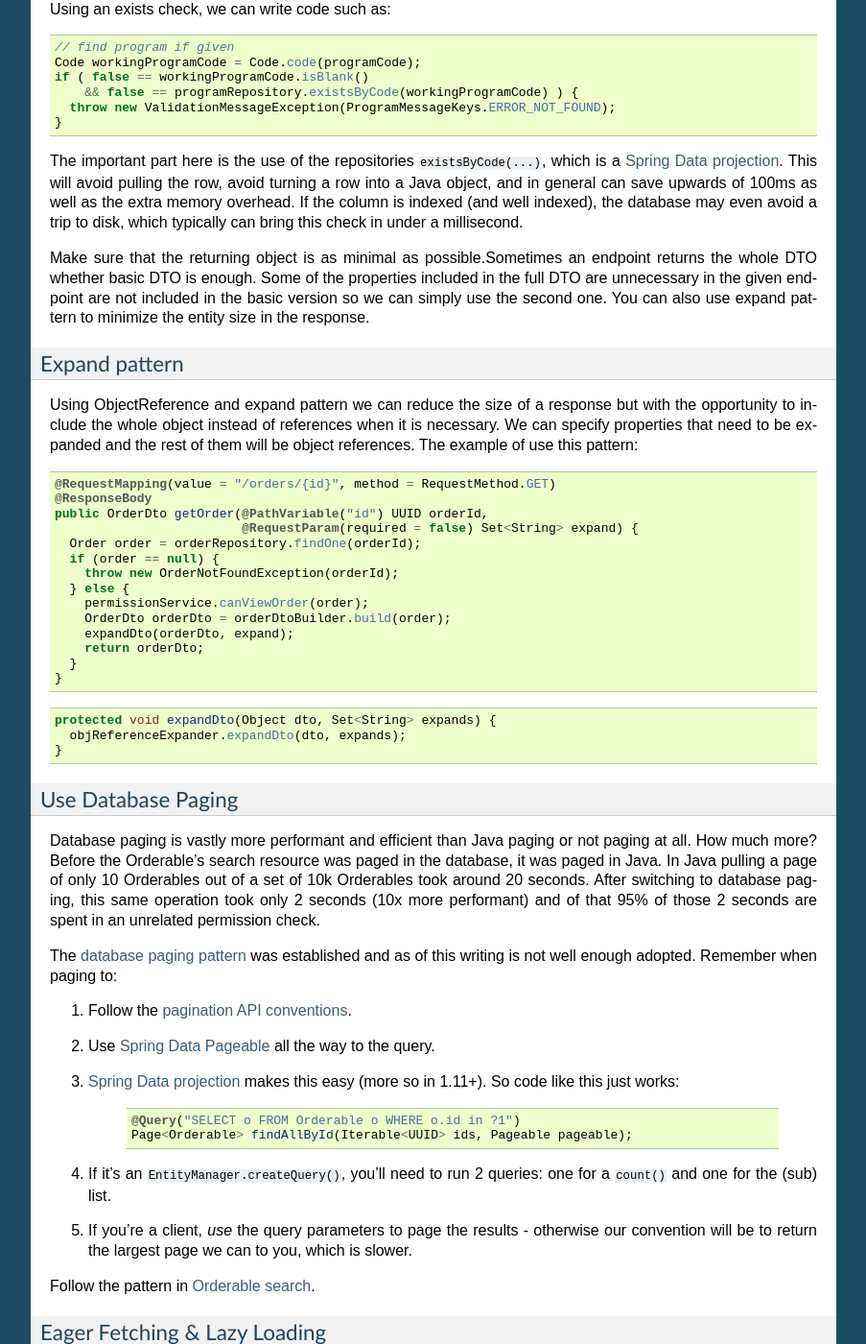
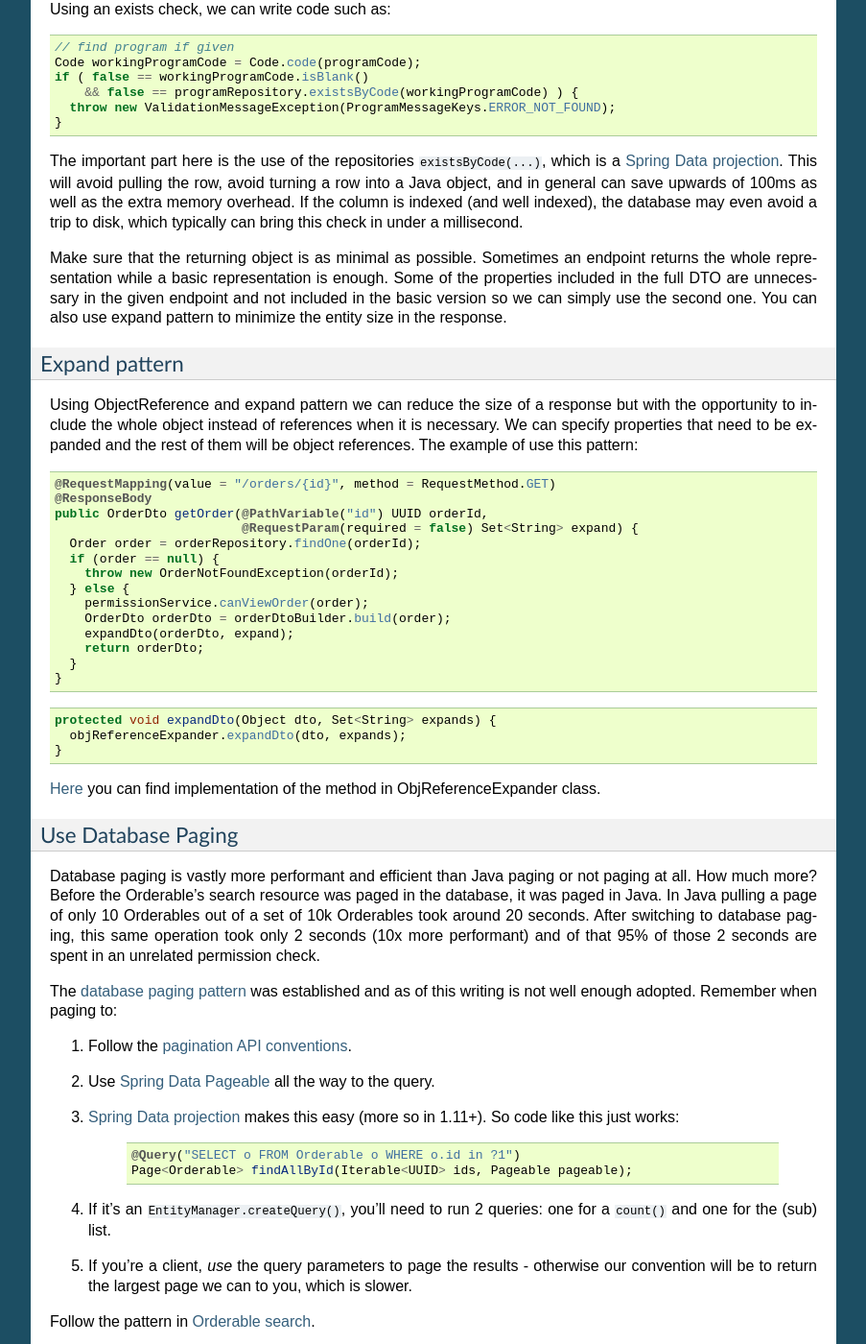
Before and after one commit to OpenLMIS/openlmis-ref-distro, a Sphinx documentation site: the page built from docs/source/conventions/performanceTips.rst, in a window 1280 px wide and 1400 px high, scrolled down 3243 px. Shown: the whole window at 96% size, without its empty margins (198-1101 px from the left). Built offline with Sphinx 7.4.7, drawn with Linux system fonts in a browser that asks for light colours; pages that are not in the unit, such as notebooks, are missing from menus.

Commit message:
OLMIS-6021: Fixed typos and added link to ObjReferenceExpander class

```diff
--- a/docs/source/conventions/performanceTips.rst
+++ b/docs/source/conventions/performanceTips.rst
@@ -203,9 +203,9 @@ and in general can save upwards of 100ms as well as the extra memory overhead.
 indexed (and well indexed), the database may even avoid a trip to disk, which typically can bring
 this check in under a millisecond.
 
-Make sure that the returning object is as minimal as possible.Sometimes an endpoint returns
-the whole DTO whether basic DTO is enough. Some of the properties included in the full DTO are
-unnecessary in the given endpoint are not included in the basic version so we can simply use
+Make sure that the returning object is as minimal as possible. Sometimes an endpoint returns
+the whole representation while a basic representation is enough. Some of the properties included in the full DTO are
+unnecessary in the given endpoint and not included in the basic version so we can simply use
 the second one. You can also use expand pattern to minimize the entity size in the response.
 
 Expand pattern
@@ -238,6 +238,8 @@ The example of use this pattern:
   protected void expandDto(Object dto, Set<String> expands) {
     objReferenceExpander.expandDto(dto, expands);
   }
+
+`Here`_ you can find implementation of the method in ObjReferenceExpander class.
 
 Use Database Paging
 --------------------
@@ -485,3 +487,4 @@ WIP:
 .. _More indexing tips: https://devcenter.heroku.com/articles/postgresql-indexes
 .. _Http Caching: https://developers.google.com/web/fundamentals/performance/optimizing-content-efficiency/http-caching
 .. _LastModifiedDate: https://docs.spring.io/spring-data/jpa/docs/current/reference/html/#auditing.basics
+.. _Here: https://github.com/OpenLMIS/openlmis-fulfillment/blob/0efdc844a4b5870e3368dc97b4dccac13ff5d132/src/main/java/org/openlmis/fulfillment/service/ObjReferenceExpander.java#L91
```
